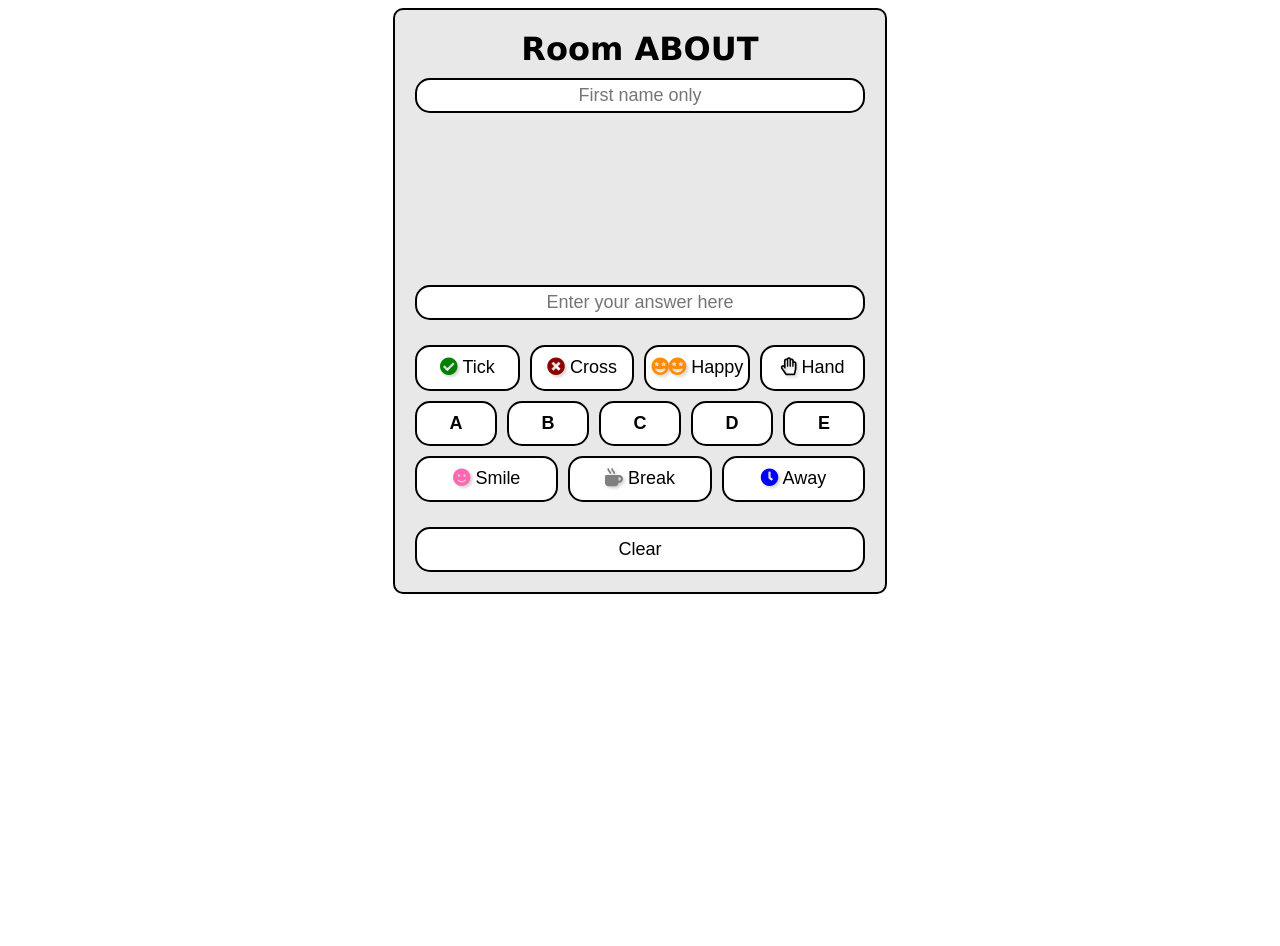
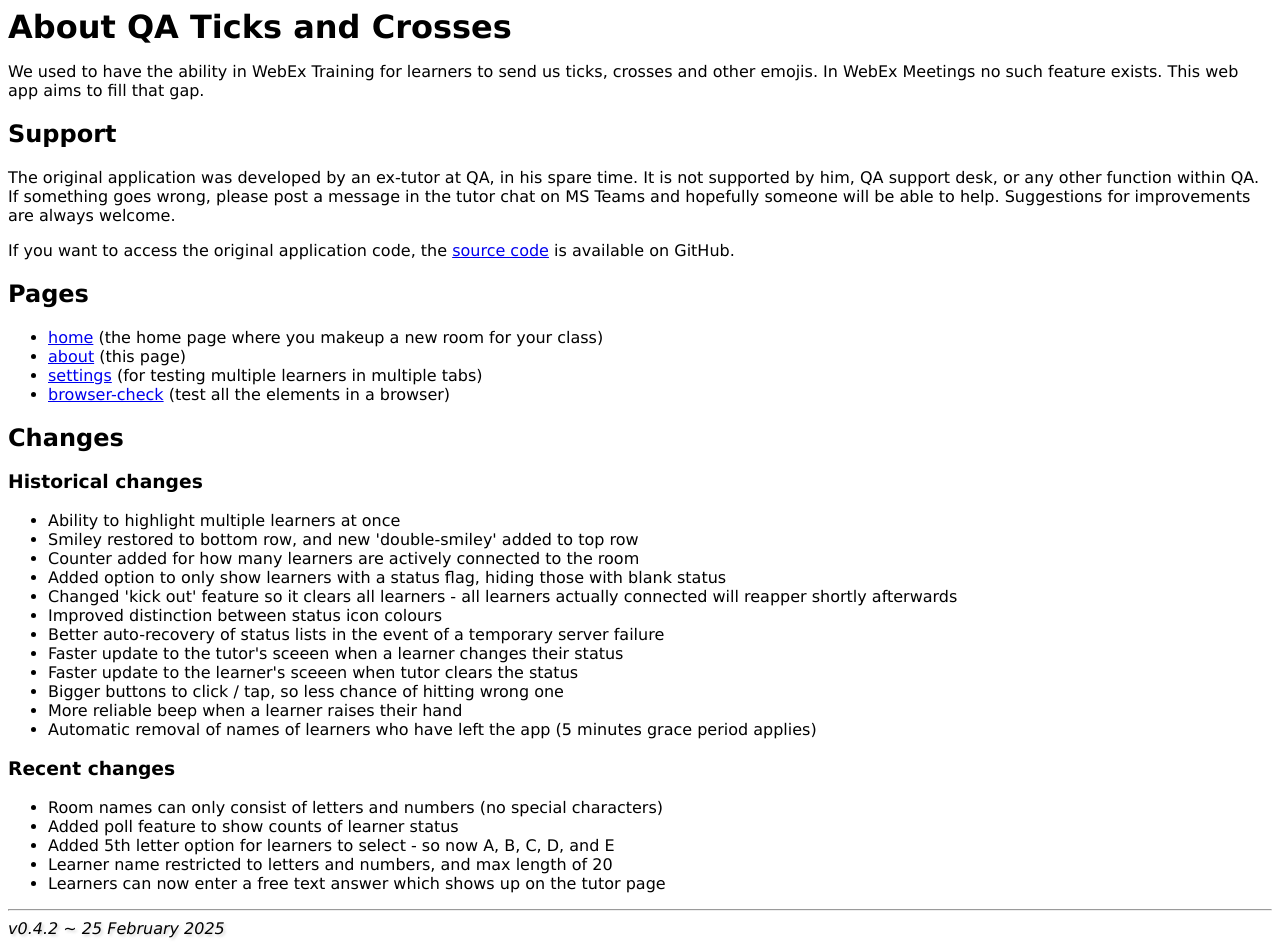
Before and after one commit to ingwaneorg/asabele-flask, a Flask app: page /about in a window 1280 px wide. Before the commit the page ends 594 px from the top, so only its background shows below. Run offline with Flask 3, Linux system fonts and the light colour scheme.

Commit message:
Tutor and poll done

```diff
--- a/app.py
+++ b/app.py
@@ -1,18 +1,27 @@
+import os
 import re
 import json
 
 from datetime import datetime
 
-from flask import Flask, request, render_template, abort
+from flask import Flask
+from flask import request
+from flask import render_template, abort, url_for
 
 app = Flask(__name__)
 app.debug = True  # Or set this via config or environment
 
+# Constants
+DB_FILE = 'logs/db.jsonXX'
+
 # Initilise DB
 db = {}
+if app.debug and os.path.exists(DB_FILE):
+    with open(DB_FILE, 'r') as f:
+        db = json.load(f)
 
 
-def save_db(filename='logs/db.json'):
+def save_db(filename=DB_FILE):
     with open(filename, 'w') as f:
         json.dump(db, f, default=str, indent=4)
 
@@ -59,7 +68,7 @@ def home():
     return render_template('home.html')
 
 @app.route('/<room_code>', methods=['GET', 'POST'])
-def learner(room_code):
+def learner_view(room_code):
     template_name = 'learner.html'
 
     # Make sure that the room code is valid
@@ -84,6 +93,7 @@ def learner(room_code):
         # save the db to a file
         if app.debug: save_db()
 
+        # Show the page
         context = {
             'room_code' : room_code,
             'first_name' : first_name,
@@ -94,14 +104,80 @@ def learner(room_code):
 
     return render_template(template_name, room_code=room_code)
 
+
 @app.route('/<room_code>/tutor', methods=['GET', 'POST'])
-def tutor(room_code):
-    if request.method == 'POST':
-        name = request.form.get('name')
-        status = request.form.get('status')
-        return f"Room {room_code}: {name} - {status}"
+def tutor_view(room_code):
+    template_name = 'tutor.html'
 
-    return render_template('tutor.html', room_code=room_code)
+    # Make sure that the room code is valid
+    room_code = validate_room_code(room_code)
+
+    # Get url for learners
+    url = request.host_url.rstrip('/')+url_for('home')+room_code.lower()
+
+    # Get learner records from the database for this room
+    learners = db.get(room_code, {'learners':{}})['learners']
+
+    # Show the page
+    context = {
+        'room_code': room_code,
+        'learners': learners,
+        'url': url,
+    }
+    return render_template(template_name, **context)
+
+
+@app.route('/<room_code>/poll', methods=['GET'])
+def poll_view(room_code):
+    template_name = 'poll.html'
+    room_code = validate_room_code(room_code)
+
+    # Get learner records from the database for this room
+    learners = db.get(room_code, {'learners':{}})['learners']
+
+    # Get learner records from the database for this room
+    learner_count = len(learners)
+
+    # Group by status
+    status_counts = {}
+
+    for _,learner in learners.items():
+        if learner['status'] == 'clear': continue  # ignore status of clear
+        if learner['status'] not in status_counts:
+            status_counts[learner['status']] = []
+        status_counts[learner['status']].append(learner['first_name'])
+
+    # Get the maximum count of learners in any status
+    max_count = max((len(learners) for learners in status_counts.values()), default=0)
+
+    # Show the page
+    context = {
+        'room_code': room_code,
+        'learner_count': learner_count,
+        'status_counts': status_counts,
+        'max_count': max_count,
+    }
+    return render_template(template_name, **context)
+
+
+# Static Views
+@app.route('/about', methods=['GET'])
+def about_page():
+    template_name = 'about.html'
+    context = {
+    }
+    return render_template(template_name, **context)
+
+@app.route('/browser-check', methods=['GET'])
+def browser_check():
+    template_name = 'browser-check.html'
+    context = {
+        'message': 'Browser Check!'
+    }
+    return render_template(template_name, **context)
+
+
+
 
 
 if __name__ == '__main__':
--- /dev/null
+++ b/templates/about.html
@@ -0,0 +1,58 @@
+{% extends '__base.html' %}
+
+{% block title %}home{% endblock title %}
+
+{% block content %}
+  <h1>About QA Ticks and Crosses</h1>
+  <p>
+    We used to have the ability in WebEx Training for learners to send us ticks, crosses and other emojis.
+    In WebEx Meetings no such feature exists. This web app aims to fill that gap.
+  </p>
+  <h2>Support</h2>
+  <p>
+    The original application was developed by an ex-tutor at QA, in his spare time.
+    It is not supported by him, QA support desk, or any other function within QA. If something goes wrong,
+    please post a message in the tutor chat on MS Teams and hopefully someone will be able to help.
+    Suggestions for improvements are always welcome.
+  </p>
+  <p>
+    If you want to access the original application code, the
+    <a href="https://github.com/ajburgess/ticks-and-crosses" target="_blank">source code</a>
+    is available on GitHub.
+  </p>
+
+  <h2>Pages</h2>
+  <ul>
+    <li><a href="/">home</a> (the home page where you makeup a new room for your class)</li>
+    <li><a href="/about">about</a> (this page)</li>
+    <li><a href="/settings">settings</a> (for testing multiple learners in multiple tabs)</li>
+    <li><a href="/browser-check">browser-check</a> (test all the elements in a browser)</li>
+  </ul>
+
+  <h2>Changes</h2>
+  <h3>Historical changes</h3>
+  <ul>
+    <li>Ability to highlight multiple learners at once</li>
+    <li>Smiley restored to bottom row, and new 'double-smiley' added to top row</li>
+    <li>Counter added for how many learners are actively connected to the room</li>
+    <li>Added option to only show learners with a status flag, hiding those with blank status</li>
+    <li>Changed 'kick out' feature so it clears all learners - all learners actually connected will reapper shortly afterwards</li>
+    <li>Improved distinction between status icon colours</li>
+    <li>Better auto-recovery of status lists in the event of a temporary server failure</li>
+    <li>Faster update to the tutor's sceeen when a learner changes their status</li>
+    <li>Faster update to the learner's sceeen when tutor clears the status</li>
+    <li>Bigger buttons to click / tap, so less chance of hitting wrong one</li>
+    <li>More reliable beep when a learner raises their hand</li>
+    <li>Automatic removal of names of learners who have left the app (5 minutes grace period applies)</li>
+  </ul>
+  <h3>Recent changes</h3>
+  <ul>
+    <li>Room names can only consist of letters and numbers (no special characters)</li>
+    <li>Added poll feature to show counts of learner status</li>
+    <li>Added 5th letter option for learners to select - so now A, B, C, D, and E</li>
+    <li>Learner name restricted to letters and numbers, and max length of 20</li>
+    <li>Learners can now enter a free text answer which shows up on the tutor page</li>
+  </ul>
+  <hr>
+  <i>v0.4.2 ~ 25 February 2025</i>
+{% endblock content%}
```
Also changed, not shown: templates/browser-check.html (added, +120 -0 lines), templates/poll.html (added, +63 -0 lines), templates/tutor.html (+7 -13 lines), 1 other file.
